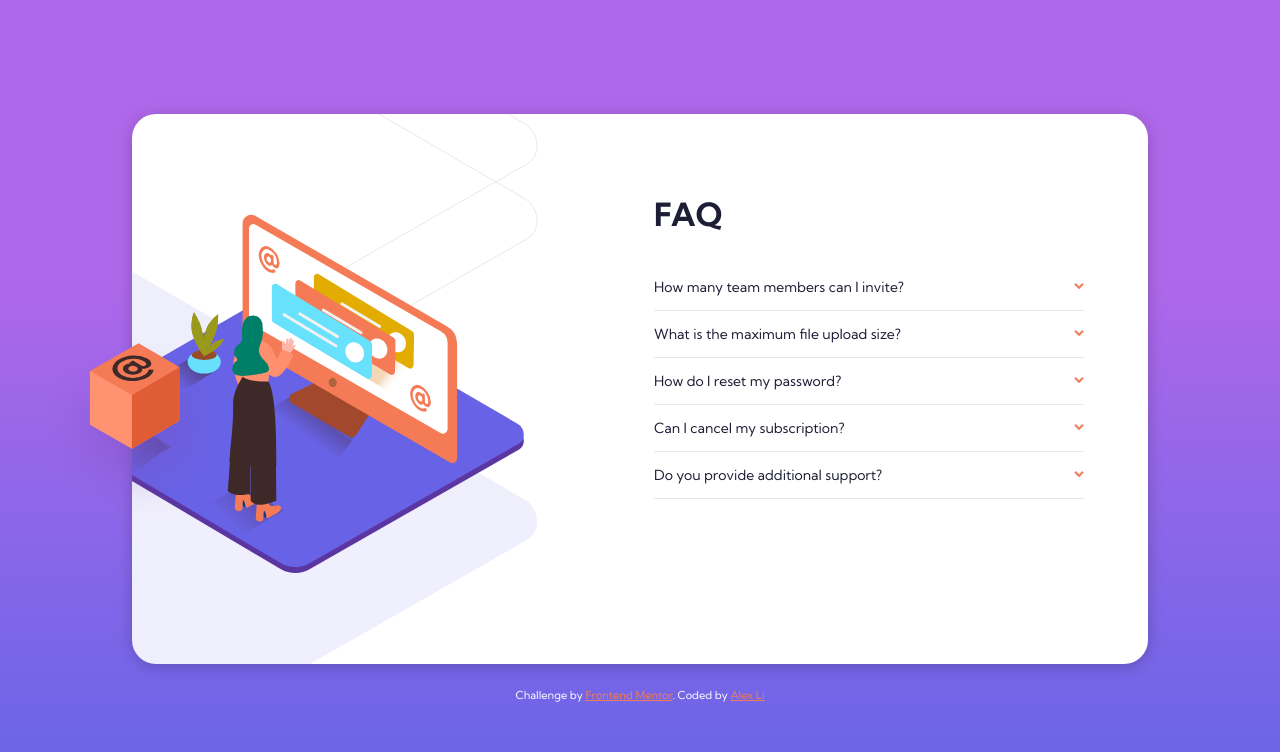
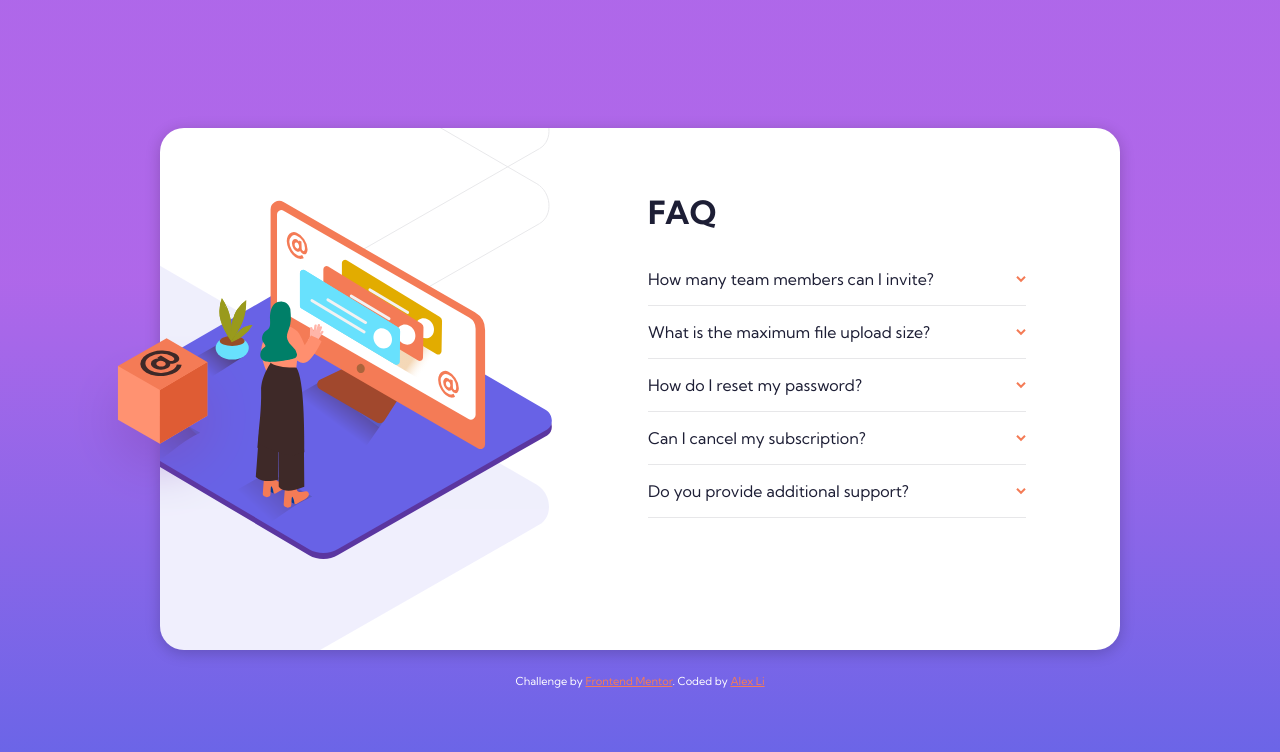
Before and after one commit to awexli/faq-accordion, a React (Create React App) app: page / in a window 1280 px wide. Shown: the top 752 px of the page. Built offline with nearby package versions, Linux system fonts and the light colour scheme.

Commit message:
fix everything

```diff
--- a/src/components/Accordion.jsx
+++ b/src/components/Accordion.jsx
@@ -2,10 +2,9 @@ import styled from 'styled-components';
 
 import { ArrowDown } from '../assets';
 
-const AccordionContainer = styled.div`
-  // margin-bottom: 8px;
+const AccordionWrapper = styled.div`
   border-bottom: 1px solid var(--divider-grey);
-  padding: 4px 0;
+  padding-top: 1rem;
 
   * {
     font-size: var(--font-size-body);
@@ -17,23 +16,38 @@ const AccordionContainer = styled.div`
 `;
 
 const AccordionHeader = styled.button`
-  font-family: 'Kumbh Sans', sans-serif;
+  font-family: inherit;
+  cursor: pointer;
+
+  ///
+  // clean default button styles
+  border: none;
+  background: none;
+  padding: 0;
+  margin: 0;
+
+  ///
+  // position header text and chevron
+  width: 100%;
   display: flex;
   justify-content: space-between;
-  align-items: center;
-  padding: 0;
+  align-items: center; // center chevron
 
-  width: 100%;
-  cursor: pointer;
-  border: none;
-  background: none;
+  ///
+  // chevron
+  svg {
+    transition: transform ease 0.3s;
+  }
+
+  span {
+    font-size: 14px;
+    @media (min-width: 576px) {
+      font-size: 1rem;
+    }
+  }
 
   color: var(--color-text-primary-dark);
   transition: color ease 0.1s;
-
-  svg {
-    transition: transform ease 0.3s;
-  }
 
   :hover {
     color: var(--color-text-primary-red);
@@ -46,52 +60,30 @@ const AccordionHeader = styled.button`
 `;
 
 const AccordionHeading = styled.span`
-  margin: 10px 0;
+  /* margin: 10px 0; */
 `;
 
 const AccordionMessage = styled.p`
   color: var(--color-text-neutral-grey);
   line-height: 1.5;
-  margin: 0;
   white-space: pre-line;
 
+  margin: 8px 0;
   max-height: 0;
   overflow: hidden;
   transition: max-height ease-out 0.2s;
 `;
 
-export const Accordion = ({ faq }) => {
-  const handleArrowClick = () => {
-    const answers = Array.from(document.querySelectorAll('.answers'));
-    const questions = Array.from(document.querySelectorAll('.questions'));
-
-    answers.map((answer, ndx) => {
-      const question = questions[ndx].querySelector('span');
-      const chevron = questions[ndx].querySelector('svg');
-      const isAnswerShown = answer.style.maxHeight;
-      const isQuestionSelected = answer.id === faq.id;
-
-      if (isAnswerShown || !isQuestionSelected) {
-        answer.style.maxHeight = null;
-        question.style.fontWeight = '500';
-        chevron.style.transform = '';
-      } else {
-        answer.style.maxHeight = answer.scrollHeight + 'px';
-        question.style.fontWeight = '700';
-        chevron.style.transform = 'rotate(180deg)';
-      }
-    });
-  };
-
+export const Accordion = ({ faq, onHeaderClick }) => {
   return (
-    <AccordionContainer>
-      <AccordionHeader className="questions" onClick={handleArrowClick}>
+    <AccordionWrapper>
+      <AccordionHeader className="questions" onClick={() => onHeaderClick(faq)}>
         <AccordionHeading>{faq.question}</AccordionHeading>
         <ArrowDown />
       </AccordionHeader>
       <AccordionMessage id={faq.id} className="answers">
         {faq.answer}
       </AccordionMessage>
-    </AccordionContainer>
+    </AccordionWrapper>
   );
 };
--- a/src/components/BoxIllustration.jsx
+++ b/src/components/BoxIllustration.jsx
@@ -6,7 +6,7 @@ const IllustrationBoxWrapper = styled.div`
   svg {
     position: absolute;
     left: -5.8rem;
-    top: 14.2rem;
+    top: 13rem;
     z-index: 2;
   }
 
--- a/src/components/Card.jsx
+++ b/src/components/Card.jsx
@@ -1,6 +1,6 @@
 import styled from 'styled-components';
 
-import { Accordion } from './Accordion';
+import { Faq } from './Faq';
 import { BoxIllustration } from './BoxIllustration';
 import { DesktopIllustration } from './DesktopIllustration';
 import { MobileIllustration } from './MobileIllustration';
@@ -39,60 +39,11 @@ const CardContainer = styled.div`
   @media (min-width: 1280px) {
     position: relative;
 
-    width: 1000px;
-    padding-top: 5rem;
-    padding-bottom: 5rem;
-    padding-left: 0;
+    width: 960px;
+    height: 410px; // height that prevents layout jank
+    padding: 4rem 0 3rem 0;
 
     display: flex;
-    justify-content: space-between;
-    align-items: center;
-  }
-`;
-
-const DesktopPlaceholder = styled.div`
-  width: 400px;
-`;
-
-const FaqContainer = styled.div`
-  position: relative;
-  h1 {
-    text-align: center;
-    margin-top: 0;
-
-    @media (min-width: 1280px) {
-      text-align: start;
-    }
-  }
-`;
-
-const AccordionsContainer = styled.div`
-  @media (min-width: 1280px) {
-    width: 430px;
-    height: 320px;
-    overflow-y: scroll;
-    padding: 8px 2rem 0 0;
-    margin-right: 1rem;
-  }
-`;
-
-const FadeTop = styled.div`
-  @media (min-width: 1280px) {
-    position: absolute;
-    top: 3.1rem;
-    height: 1.8rem;
-    width: 100%;
-    background-image: linear-gradient(white, rgba(255, 255, 255, 0));
-  }
-`;
-
-const FadeBottom = styled.div`
-  @media (min-width: 1280px) {
-    position: absolute;
-    bottom: 0rem;
-    height: 1.5rem;
-    width: 100%;
-    background-image: linear-gradient(rgba(255, 255, 255, 0), white);
   }
 `;
 
@@ -110,22 +61,12 @@ const Attribution = styled.div`
 export const Card = ({ messages }) => {
   return (
     <CardShadow>
+      <CardContainer>
+        <DesktopIllustration />
+        <Faq messages={messages} />
+      </CardContainer>
       <BoxIllustration />
       <MobileIllustration />
-      <CardContainer>
-        <DesktopIllustration />
-        <DesktopPlaceholder />
-        <FaqContainer>
-          <h1>FAQ</h1>
-          <FadeTop />
-          <AccordionsContainer>
-            {messages.map((message, ndx) => (
-              <Accordion key={ndx} faq={message} />
-            ))}
-          </AccordionsContainer>
-          <FadeBottom />
-        </FaqContainer>
-      </CardContainer>
       <Attribution>
         Challenge by{' '}
         <a href="https://www.frontendmentor.io?ref=challenge" target="_blank" rel="noreferrer">
--- a/src/components/DesktopIllustration.jsx
+++ b/src/components/DesktopIllustration.jsx
@@ -4,19 +4,20 @@ import logo from '../assets/illustration-woman-online-desktop.svg';
 import { BackgroundDesktop } from '../assets';
 
 const IllustrationWrapperDesktop = styled.div`
-  height: 350px;
-
   img {
     z-index: 1;
     position: absolute;
     left: -5rem;
+    top: 4.5rem;
   }
 
+  ///
+  // BackgroundDesktop (pattern)
   svg {
     position: absolute;
     z-index: 0;
-    bottom: -8rem;
-    left: -35rem;
+    top: -18.5rem;
+    left: -36rem;
   }
 
   @media (max-width: 1279px) {
@@ -24,11 +25,23 @@ const IllustrationWrapperDesktop = styled.div`
   }
 `;
 
+
+
+// Prevents Faq container from shifting left
+// when image is position absolute
+const Skeleton = styled.div`
+  width: 472px;
+`;
+
 export const DesktopIllustration = () => {
   return (
     <IllustrationWrapperDesktop>
+      <Skeleton />
       {/* Only way to get the svg shadows showing */}
-      <img src={logo} alt="illustration of women working in front of computer desk"></img>
+      <img
+        src={logo}
+        alt="illustration of women working in front of computer desk"
+      ></img>
       <BackgroundDesktop />
     </IllustrationWrapperDesktop>
   );
--- /dev/null
+++ b/src/components/Faq.jsx
@@ -0,0 +1,64 @@
+import { Accordion } from './Accordion';
+import styled from 'styled-components';
+
+const FaqContainer = styled.div`
+  position: relative;
+
+  h1 {
+    text-align: center;
+    margin-top: 0;
+
+    @media (min-width: 1280px) {
+      text-align: start;
+    }
+  }
+
+  @media (min-width: 1280px) {
+    padding-left: 1rem;
+  }
+`;
+
+const AccordionsContainer = styled.div`
+  @media (min-width: 1280px) {
+    width: 80%;
+  }
+`;
+
+export const Faq = ({ messages }) => {
+  const handleHeaderClick = (faq) => {
+    const answers = Array.from(document.querySelectorAll('.answers'));
+    const questions = Array.from(document.querySelectorAll('.questions'));
+
+    answers.forEach((answer, ndx) => {
+      const question = questions[ndx].querySelector('span');
+      const chevron = questions[ndx].querySelector('svg');
+      const isAnswerShown = answer.style.maxHeight;
+      const isQuestionSelected = answer.id === faq.id;
+
+      if (isAnswerShown || !isQuestionSelected) {
+        answer.style.maxHeight = null;
+        question.style.fontWeight = '500';
+        chevron.style.transform = '';
+      } else {
+        answer.style.maxHeight = answer.scrollHeight + 'px';
+        question.style.fontWeight = '700';
+        chevron.style.transform = 'rotate(180deg)';
+      }
+    });
+  };
+
+  return (
+    <FaqContainer>
+      <h1>FAQ</h1>
+      <AccordionsContainer>
+        {messages.map((message, ndx) => (
+          <Accordion
+            key={ndx}
+            faq={message}
+            onHeaderClick={handleHeaderClick}
+          />
+        ))}
+      </AccordionsContainer>
+    </FaqContainer>
+  );
+};
```
